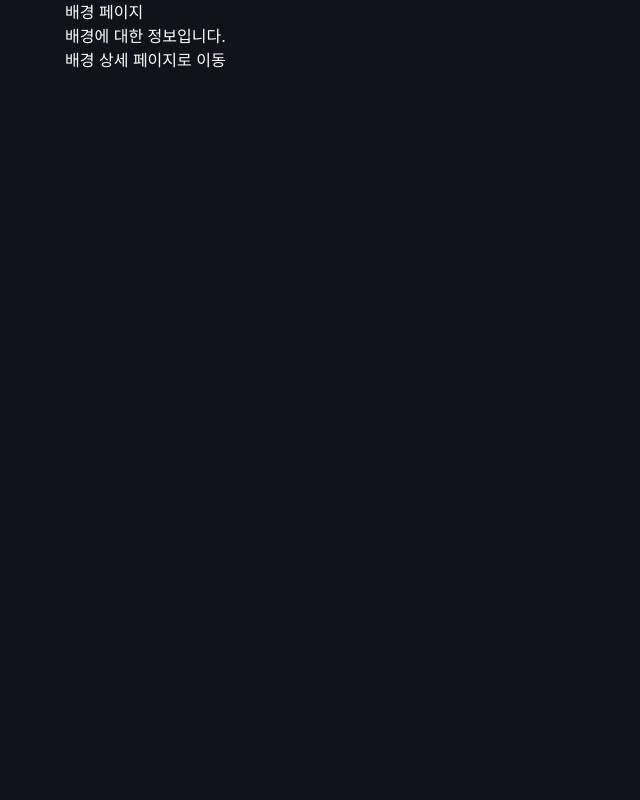
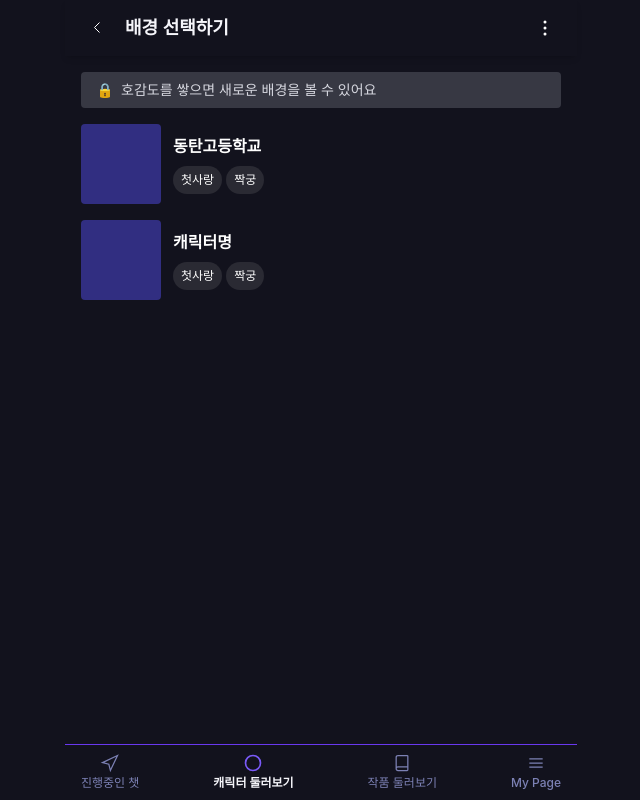
Before and after one commit to irenee-14/This-is-the-first-lesson, a React (Vite) app in the folder frontend/: page /backgrounds in a window 1280 px wide. Shown: the whole page, without its empty margins (319-959 px from the left). Built offline with nearby package versions, Linux system fonts and the light colour scheme; a web font is replaced by a local one.

Commit message:
feat: 배경 목록 페이지

```diff
--- a/frontend/src/components/features/CardListColumn.tsx
+++ b/frontend/src/components/features/CardListColumn.tsx
@@ -6,7 +6,7 @@ interface ProductItem {
   imageUrl?: string;
   name?: string;
   description?: string;
-  chips?: string[];
+  tags?: string[];
 }
 
 interface CardListColumnProps {
@@ -33,7 +33,7 @@ export default function CardListColumn({
           imageUrl={item.imageUrl}
           name={item.name}
           description={item.description}
-          chips={item.chips}
+          tags={item.tags}
           onClick={onCardClick ? () => onCardClick(item, index) : undefined}
         />
       ))}
--- a/frontend/src/components/features/CardMediaLeft.tsx
+++ b/frontend/src/components/features/CardMediaLeft.tsx
@@ -6,7 +6,7 @@ interface CardMediaLeftProps {
   imageUrl?: string;
   name?: string;
   description?: string;
-  chips?: string[];
+  tags?: string[];
   className?: string;
   onClick?: () => void;
 }
@@ -15,13 +15,13 @@ export default function CardMediaLeft({
   imageUrl,
   name = "캐릭터명",
   description,
-  chips = [],
+  tags = [],
   className,
   onClick,
 }: CardMediaLeftProps) {
-  const hasChips = chips.length > 0;
+  const hasTags = tags.length > 0;
   const hasDescription = description && description.trim().length > 0;
-  const showArrowRight = hasDescription && !hasChips; // 설명이 있고 칩이 없을 때만 화살표 표시
+  const showArrowRight = hasDescription && !hasTags; // 설명이 있고 태그가 없을 때만 화살표 표시
 
   return (
     <div
@@ -51,17 +51,17 @@ export default function CardMediaLeft({
         </div>
 
         {/* 칩 또는 설명 */}
-        {hasChips && (
+        {hasTags && (
           <div className="flex flex-wrap gap-1">
-            {chips.slice(0, 2).map((chip, index) => (
+            {tags.slice(0, 2).map((tag, index) => (
               <Chip key={index} size="m" shape="rounded" variantStyle="filled">
-                {chip}
+                {tag}
               </Chip>
             ))}
           </div>
         )}
 
-        {hasDescription && !hasChips && (
+        {hasDescription && !hasTags && (
           <div className="self-stretch text-white text-sm font-normal leading-tight line-clamp-2">
             {description}
           </div>
--- a/frontend/src/pages/Backgrounds.tsx
+++ b/frontend/src/pages/Backgrounds.tsx
@@ -1,21 +1,76 @@
+import CardListColumn from "@/components/features/CardListColumn";
+import FloatingButton from "@/components/features/FloatingButton";
+import BottomNav from "@/components/layout/BottomNav";
+import Header from "@/components/layout/Header";
+
 import React from "react";
 import { useNavigate } from "react-router-dom";
+import type { getNameOfDeclaration } from "typescript";
+
+const mockBackgrounds = [
+  {
+    id: "1",
+    name: "동탄고등학교",
+    imageurl: "/image/icon.png",
+    tags: ["첫사랑", "짝궁"],
+  },
+  {
+    id: "2",
+    getNameOfDeclaration: "동탄고등학교",
+    imageurl: "/image/icon.png",
+    tags: ["첫사랑", "짝궁"],
+  },
+];
 
 const Backgrounds: React.FC = () => {
-  const urlParams = new URLSearchParams(window.location.search);
-  const charId = urlParams.get("charId");
-
   const navigate = useNavigate();
 
-  const goToDetail = (bgId: string) => {
-    navigate(`/backgrounds/${bgId}?charId=${charId}`);
+  const handleChatClick = () => {
+    console.log("Chat with character clicked!");
+
+    navigate(`/personas`);
+  };
+
+  const handleInputSubmit = (value: string) => {
+    console.log("Message submitted:", value);
   };
 
   return (
-    <div className="background-page">
-      <h1>배경 페이지</h1>
-      <p>배경에 대한 정보입니다.</p>
-      <button onClick={() => goToDetail("1")}>배경 상세 페이지로 이동</button>
+    <div className="min-h-screen">
+      {/* Header */}
+      <Header variant="withText" title="배경 선택하기" />
+
+      {/* Main Content */}
+      <div className="pt-14 pb-36">
+        {/* Character Section */}
+        <div className="relative p-4 flex flex-col gap-4">
+          {/* notification */}
+          <div className="w-full bg-gray-900 self-stretch px-3 py-1.5 rounded inline-flex items-center gap-1">
+            <div className="w-6 h-6 flex items-center justify-center">
+              <span className="text-sm font-medium">🔒</span>
+            </div>
+            <div className="text-gray-200 text-sm font-normal leading-tight">
+              호감도를 쌓으면 새로운 배경을 볼 수 있어요
+            </div>
+          </div>
+
+          {/* Background List */}
+          {mockBackgrounds && (
+            <CardListColumn
+              cards={mockBackgrounds}
+              onCardClick={(card, index) => {
+                console.log(
+                  `CardListRow clicked: ${card.name} at index ${index}`
+                );
+                navigate(`/backgrounds/${card.id}`);
+              }}
+            />
+          )}
+        </div>
+      </div>
+
+      {/* Bottom Navigation */}
+      <BottomNav />
     </div>
   );
 };
--- a/frontend/src/pages/CharacterDetail.tsx
+++ b/frontend/src/pages/CharacterDetail.tsx
@@ -89,7 +89,7 @@ export default function CharacterDetailPage() {
   const handleChatClick = () => {
     console.log("Chat with character clicked!");
     setCharacter(mockCharacter.id);
-    navigate(`/backgrounds/${mockCharacter.id}`);
+    navigate(`/backgrounds`);
   };
 
   const handleInputSubmit = (value: string) => {
```
Also changed, not shown: frontend/src/assets/icons/Lock.svg.
